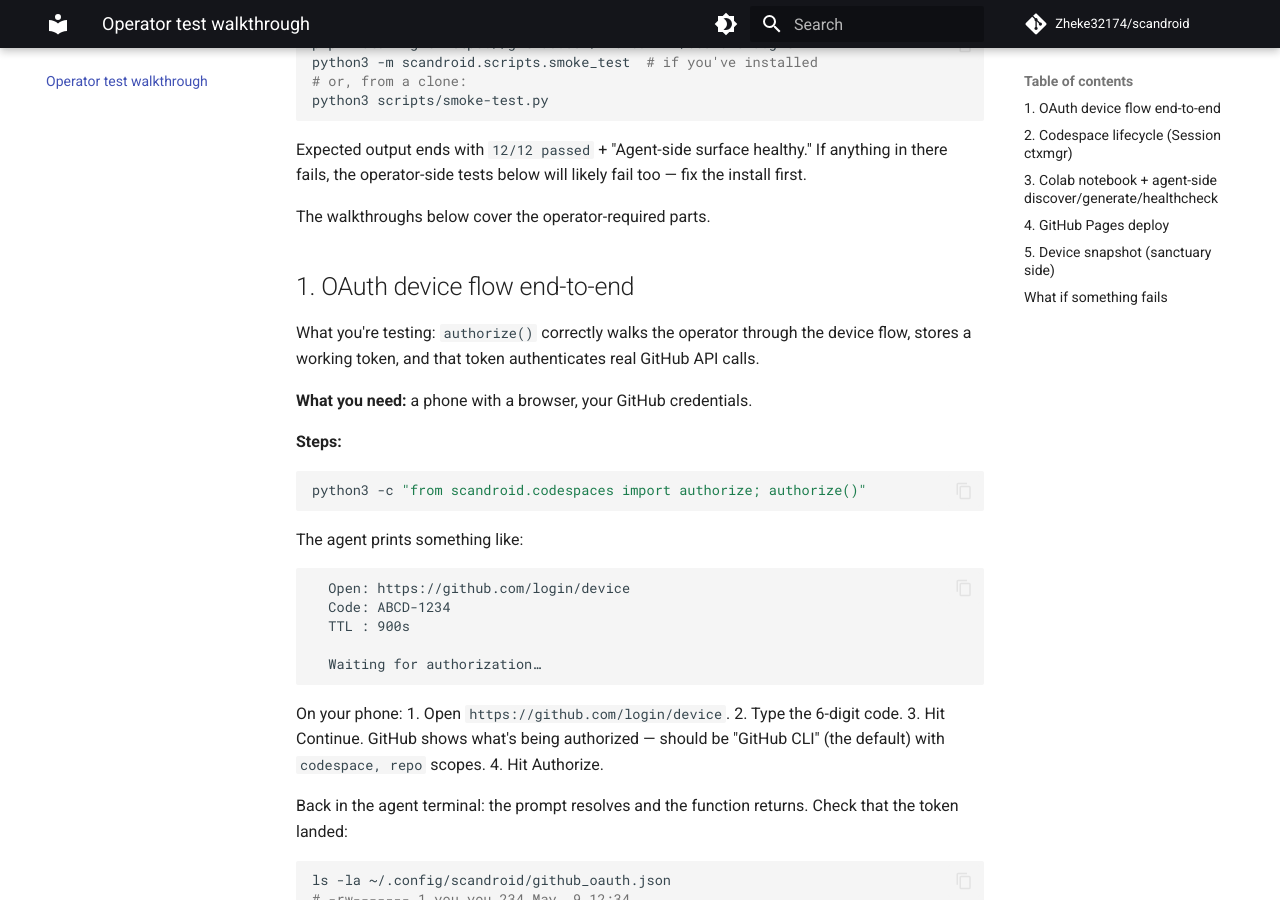
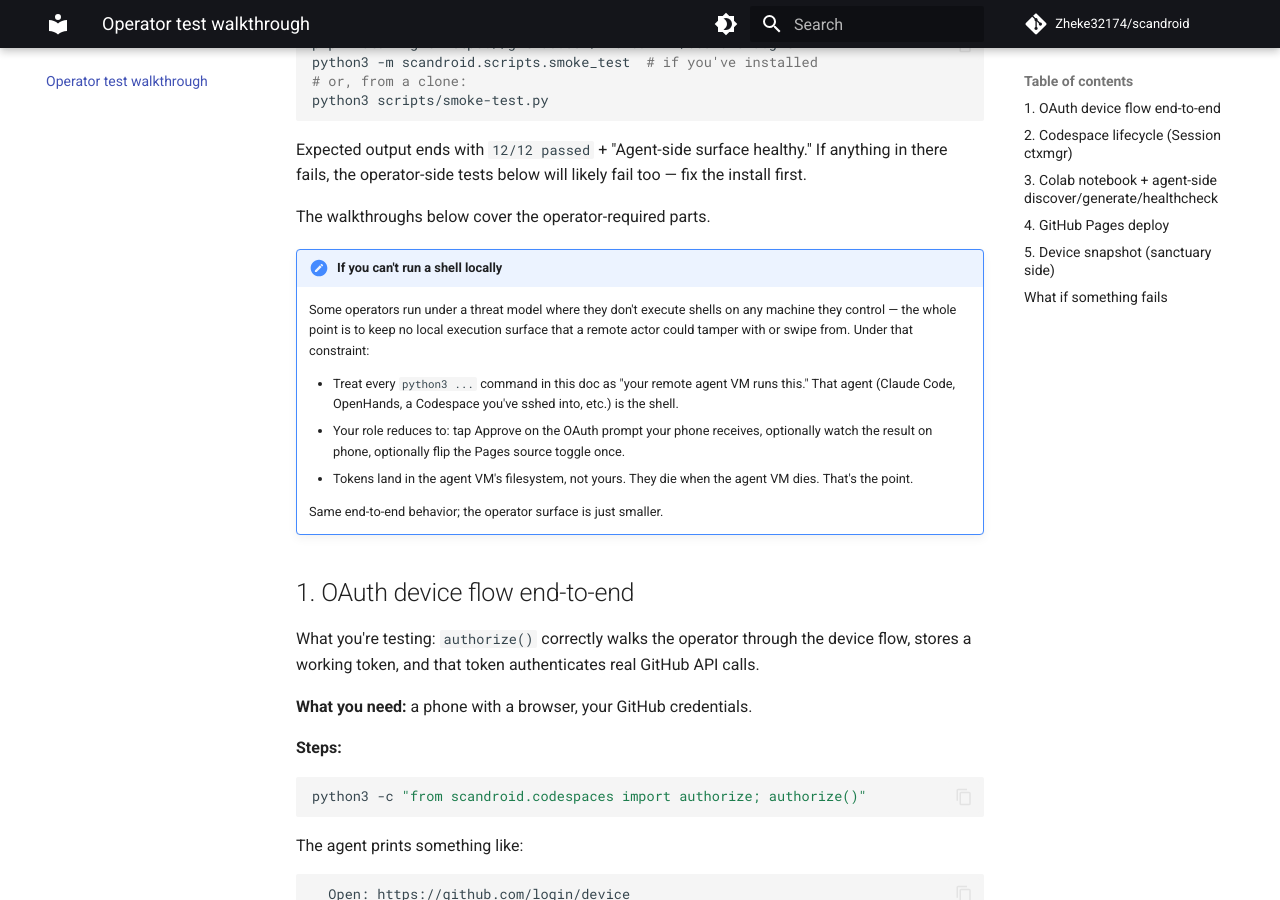
Before and after one commit to Zheke32174/scandroid, an MkDocs documentation site: the page built from docs/operator-test-walkthrough.md, in a window 1280 px wide and 900 px high, scrolled down 364 px. Built offline with MkDocs 1.6.1 and Material for MkDocs 9.7.7, drawn with Linux system fonts in a browser that asks for light colours; comment, search, counter and statistics services are not loaded.

Commit message:
docs: walkthrough — note for operators who can't run shells locally
User flagged: their threat model excludes running shells on any
machine they control — keep no local execution surface a remote
actor could tamper with or swipe from. The walkthrough's existing
"operator types python3 -c ..." instructions don't apply.

Added an admonition near the top explaining the delegated-agent
variant: the python commands run on the operator's REMOTE agent VM
(Claude Code session, OpenHands, sshed-into Codespace, etc.), not
on a machine the operator controls. Operator role reduces to
phone-tap approvals + the one-time Pages source flip. Tokens
ephemeral to the agent VM lifetime — they die with it, by design.

Same end-to-end behavior; smaller operator surface. Walkthrough
keeps its public-facing shape for operators with conventional
threat models.

https://claude.ai/code/session_01TGmQnVKZMMxd7Nxq4URc6k

```diff
--- a/docs/operator-test-walkthrough.md
+++ b/docs/operator-test-walkthrough.md
@@ -22,6 +22,24 @@ healthy." If anything in there fails, the operator-side tests below
 will likely fail too — fix the install first.
 
 The walkthroughs below cover the operator-required parts.
+
+!!! note "If you can't run a shell locally"
+
+    Some operators run under a threat model where they don't execute
+    shells on any machine they control — the whole point is to keep
+    no local execution surface that a remote actor could tamper with
+    or swipe from. Under that constraint:
+
+    - Treat every `python3 ...` command in this doc as "your remote
+      agent VM runs this." That agent (Claude Code, OpenHands, a
+      Codespace you've sshed into, etc.) is the shell.
+    - Your role reduces to: tap Approve on the OAuth prompt your
+      phone receives, optionally watch the result on phone, optionally
+      flip the Pages source toggle once.
+    - Tokens land in the agent VM's filesystem, not yours. They die
+      when the agent VM dies. That's the point.
+
+    Same end-to-end behavior; the operator surface is just smaller.
 
 ## 1. OAuth device flow end-to-end
 
```
